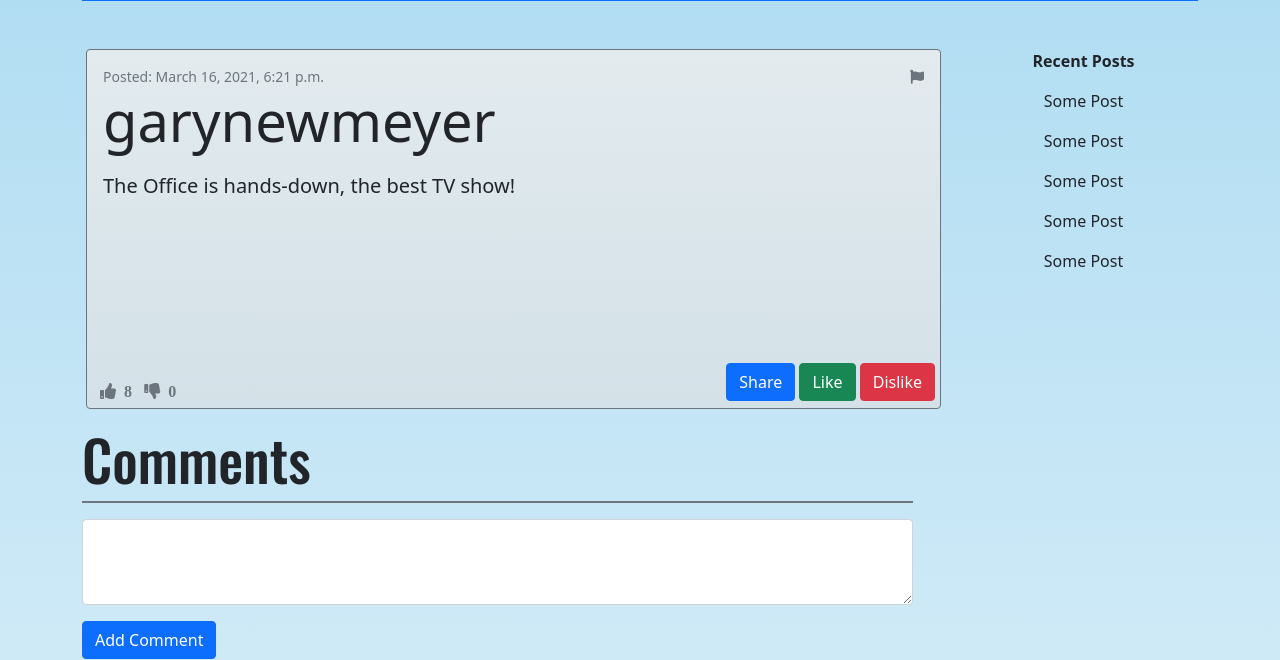
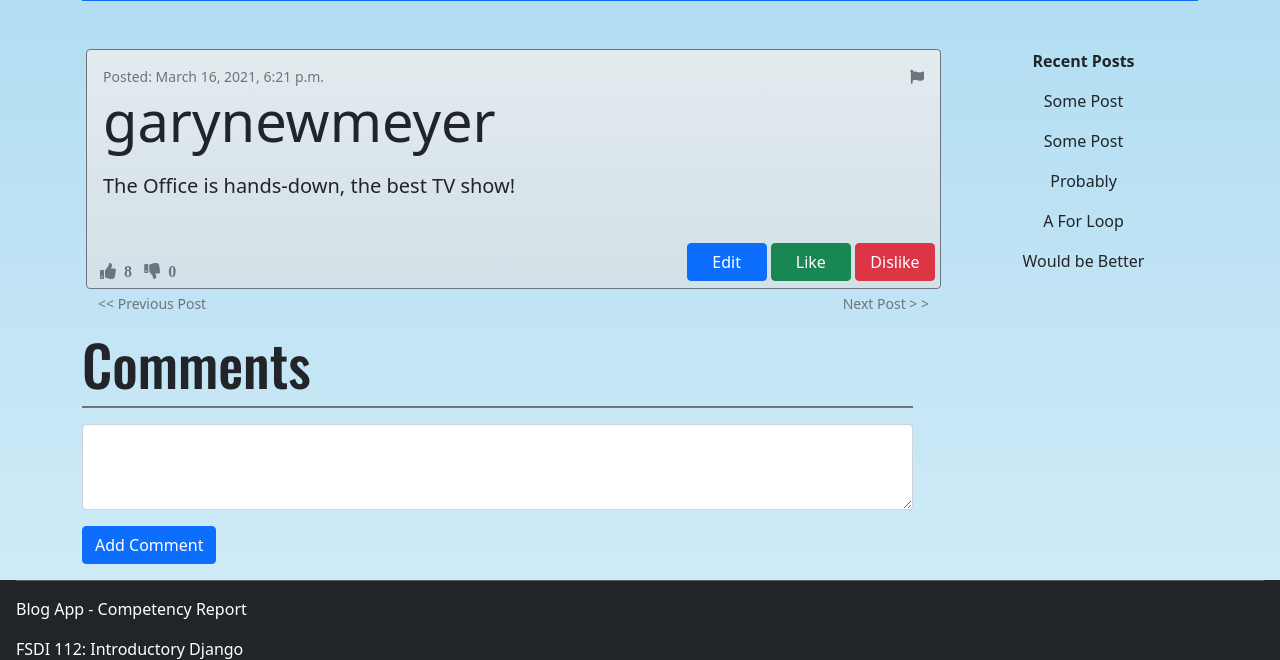
Before and after one commit to gen8787/FSDI-112-Blog-App, a Django app: page /post/1 in a window 1280 px wide. Shown: the part 159-819 px from the top of the page. Run offline with Django 3.2, Linux system fonts and the light colour scheme; data comes from the database, SQL or seed files in the repository; both versions use the stored data as it was after the commit; some libraries are stand-ins or nearby versions.

Commit message:
next / prev, html format

```diff
--- a/blog/static/css/styles.css
+++ b/blog/static/css/styles.css
@@ -19,7 +19,7 @@ body {
 
 #post-detail {
     background-image: linear-gradient(#ebedeedc, #dddfe0a2);
-    min-height: 45vh;
+    min-height: 30vh;
 }
 
 #post-detail-btns {
@@ -29,6 +29,9 @@ body {
     padding: 5px;
 }
 
+.edit-like-btns button {
+    width: 80px;
+}
 
 /* F O O T E R */
 footer {
--- a/blog/templates/base.html
+++ b/blog/templates/base.html
@@ -12,7 +12,9 @@
     <link href="https://fonts.googleapis.com/css2?family=Oswald:wght@500&display=swap" rel="stylesheet">
     <title>{% block title %}{% endblock title %}</title>
 </head>
+
 <body>
+    <!-- N A V   B A R -->
     <nav class="navbar navbar-expand-lg navbar-dark bg-dark fixed-top mb-5 text-warning">
         <a class="navbar-brand mx-3" href="{% url 'home' %}">📃 &nbsp Blog App</a>
         <button class="navbar-toggler" type="button" data-toggle="collapse" data-target="#navbarNavAltMarkup" aria-controls="navbarNavAltMarkup" aria-expanded="false" aria-label="Toggle navigation">
@@ -25,17 +27,21 @@
         </div>
     </nav>
 
+    <!-- M A I N   C O N T E N T -->
     <main>
         {% block content %}
         {% endblock content %}
     </main>
 
+    <!-- F O O T E R -->
     <footer class="px-3 text-white bg-dark">
         <hr>
         <p>Blog App - Competency Report</p>
         <p>FSDI 112: Introductory Django</p>
     </footer>
+
 </body>
+<!-- S C R I P T S -->
 <script src="https://cdn.jsdelivr.net/npm/bootstrap@5.0.0-beta2/dist/js/bootstrap.bundle.min.js" integrity="sha384-b5kHyXgcpbZJO/tY9Ul7kGkf1S0CWuKcCD38l8YkeH8z8QjE0GmW1gYU5S9FOnJ0" crossorigin="anonymous"></script>
 <script src="https://code.jquery.com/jquery-3.6.0.min.js" integrity="sha256-/xUj+3OJU5yExlq6GSYGSHk7tPXikynS7ogEvDej/m4=" crossorigin="anonymous"></script>
 <script src="{% static 'js/scripts.js' %}"></script>
--- a/blog/templates/one_post.html
+++ b/blog/templates/one_post.html
@@ -4,11 +4,12 @@
 {% block content %}
 
 <div class="container pt-3">
+    <!-- B L O G   T I T L E -->
     <h1 class="display-2 mt-5 text-primary text-center g-font">{{post.title}}</h1>
     <div class="divider border border-primary"></div>
 
     <div class="row">
-
+        <!-- B L O G   B O X -->
         <div id="post-detail" class="col-9 border border-secondary rounded mt-5 p-3 mx-3 position-relative">
 
             <div class="d-flex justify-content-between">
@@ -22,14 +23,15 @@
                 <p class="mt-3">{{post.body}}</p>
             </blockquote>
 
+            <!-- B L O G   B T N S -->
             <div class="d-flex justify-content-between fixed-bottom" id="post-detail-btns">
                 <div class="mt-3 px-2">
                     <i id="likes-{{post.id}}" class="fas fa-thumbs-up text-muted">&nbsp {{post.likes}} &nbsp</i>
                     <i id="dislikes-{{post.id}}" class="fas fa-thumbs-down text-muted">&nbsp {{post.dislikes}} &nbsp</i>
                 </div>
 
-                <div>
-                    <a href="{% url 'one_post' post.pk %}"><button class="btn btn-small btn-primary">Share</button></a>
+                <div class="edit-like-btns">
+                    <a href="{% url 'one_post' post.pk %}"><button class="btn btn-small btn-primary">Edit</button></a>
                     <button onclick="btnLike('{{post.id}}')" class="btn btn-small btn-success">Like</button>
                     <button onclick="btnDislike('{{post.id}}')" class="btn btn-small btn-danger">Dislike</button>
                 </div>
@@ -38,16 +40,26 @@
 
         </div>
 
+        <!-- R E C E N T   P O S T S -->
         <div class="col text-center mt-5">
             <strong>Recent Posts</strong><br>
             <p class="mt-3">Some Post</p>
             <p class="mt-3">Some Post</p>
-            <p class="mt-3">Some Post</p>
-            <p class="mt-3">Some Post</p>
-            <p class="mt-3">Some Post</p>
+            <p class="mt-3">Probably</p>
+            <p class="mt-3">A For Loop</p>
+            <p class="mt-3">Would be Better</p>
         </div>
     </div>
 
+    <!-- P R E V   &   N E X T -->
+    <div class="row mt-1">
+        <div class="d-flex justify-content-between col-9 mx-3">
+            <small><a class="text-decoration-none text-muted" href="/post/{{post.id}}/previous">&lt;&lt; Previous Post</a></small>
+            <small><a class="text-decoration-none text-muted" href="/post/{{post.id}}/next">Next Post &gt; &gt;</a></small>
+        </div>
+    </div>
+
+    <!-- C O M M E N T S -->
     <div class="comments row">
         <div class="col-9">
             <h1 class="display-4 g-font mt-3">Comments</h1>
@@ -59,8 +71,6 @@
 
     </div>
 
-
-
 </div>
 
 {% endblock content %}
--- a/blog/urls.py
+++ b/blog/urls.py
@@ -6,4 +6,6 @@ urlpatterns = [
     path("post/<int:pk>", BlogDetailView.as_view(), name="one_post"),
     path("post/<int:post_id>/like", like_post, name="like_post"),
     path("post/<int:post_id>/dislike", dislike_post, name="dislike_post"),
+    path("post/<int:post_id>/previous", previous_post, name="previous_post"),
+    path("post/<int:post_id>/next", next_post, name="next_post"),
 ]
--- a/blog/views.py
+++ b/blog/views.py
@@ -11,7 +11,7 @@ class BlogListView(ListView):
     context_object_name = "all_posts_list"
 
 
-# ---- O N E   B L O G S
+# ---- O N E   B L O G
 class BlogDetailView(DetailView):
     model = Post
     template_name = 'one_post.html'
@@ -31,3 +31,23 @@ def dislike_post(request, post_id):
     disliked_post.dislikes += 1
     disliked_post.save()
     return redirect('/')
+
+
+# ---- P R E V I O U S   P O S T
+def previous_post(request, post_id):
+    if (post_id == 1):
+        return redirect('one_post', pk=1)
+
+    else:
+        return redirect('one_post', pk=post_id - 1)
+
+
+# ---- N E X T   P O S T
+def next_post(request, post_id):
+    last_post_id = Post.objects.last().id
+
+    if (post_id == last_post_id):
+        return redirect('one_post', pk=post_id)
+
+    else:
+        return redirect('one_post', pk=post_id + 1)
```
Also changed, not shown: blog/templates/home.html (+7 -1 lines), db.sqlite3.
